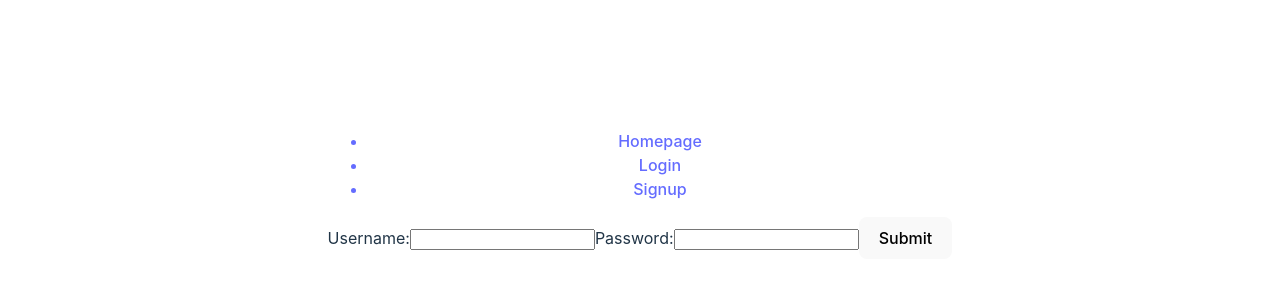
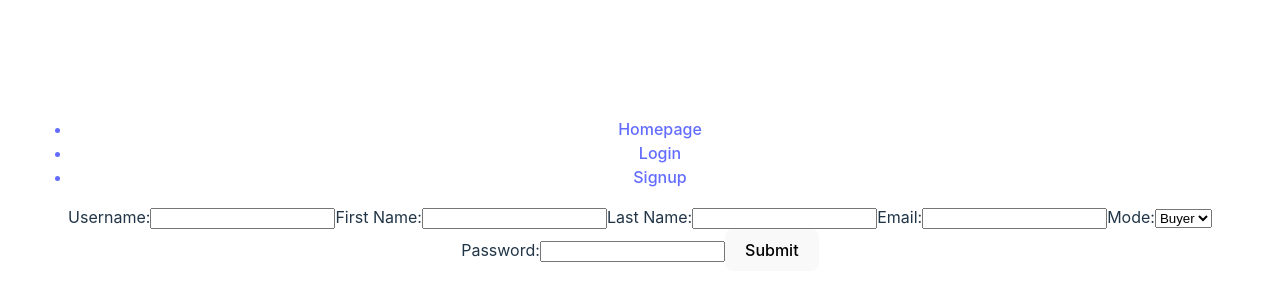
Before and after one commit to aha1-lab/project-3-front-end, a React (Vite) app: page /signup in a window 1280 px wide. Shown: the part 214-514 px from the top of the page. Built offline with nearby package versions, Linux system fonts and the light colour scheme.

Commit message:
user code

```diff
--- a/src/pages/Signup.jsx
+++ b/src/pages/Signup.jsx
@@ -6,7 +6,11 @@ function Signup() {
 
     const [formData, setFormData] = useState({
         username:"",
-        password:""
+        firstName:"",
+        lastName:"",
+        email:"",
+        mode:"",
+        password:"",
     })
 
     const navigate = useNavigate()
@@ -39,6 +43,44 @@ function Signup() {
          onChange={handleChange}
           />
 
+        <label htmlFor="firstName">First Name:</label>
+        <input
+         type="text"
+         name='firstName'
+         id='firstName'
+         value={formData.firstName}
+         onChange={handleChange}
+          />
+
+       <label htmlFor="lastName">Last Name:</label>
+        <input
+         type="text"
+         name='lastName'
+         id='lastName'
+         value={formData.lastName}
+         onChange={handleChange}
+          />
+
+       <label htmlFor="email">Email:</label>
+        <input
+         type="email"
+         name='email'
+         id='email'
+         value={formData.email}
+         onChange={handleChange}
+          />
+
+      <label htmlFor="mode">Mode:</label>
+      <select
+         name="mode" id="mode"
+         value={formData.mode}
+         onChange={handleChange}
+         >
+            <option value="buyer">Buyer</option>
+
+            <option value="seller">Seller</option>
+         </select>
+
         <label htmlFor="password">Password:</label>
         <input
          type="password"
```
Also changed, not shown: src/components/personDetails.jsx (added, +15 -0 lines).
